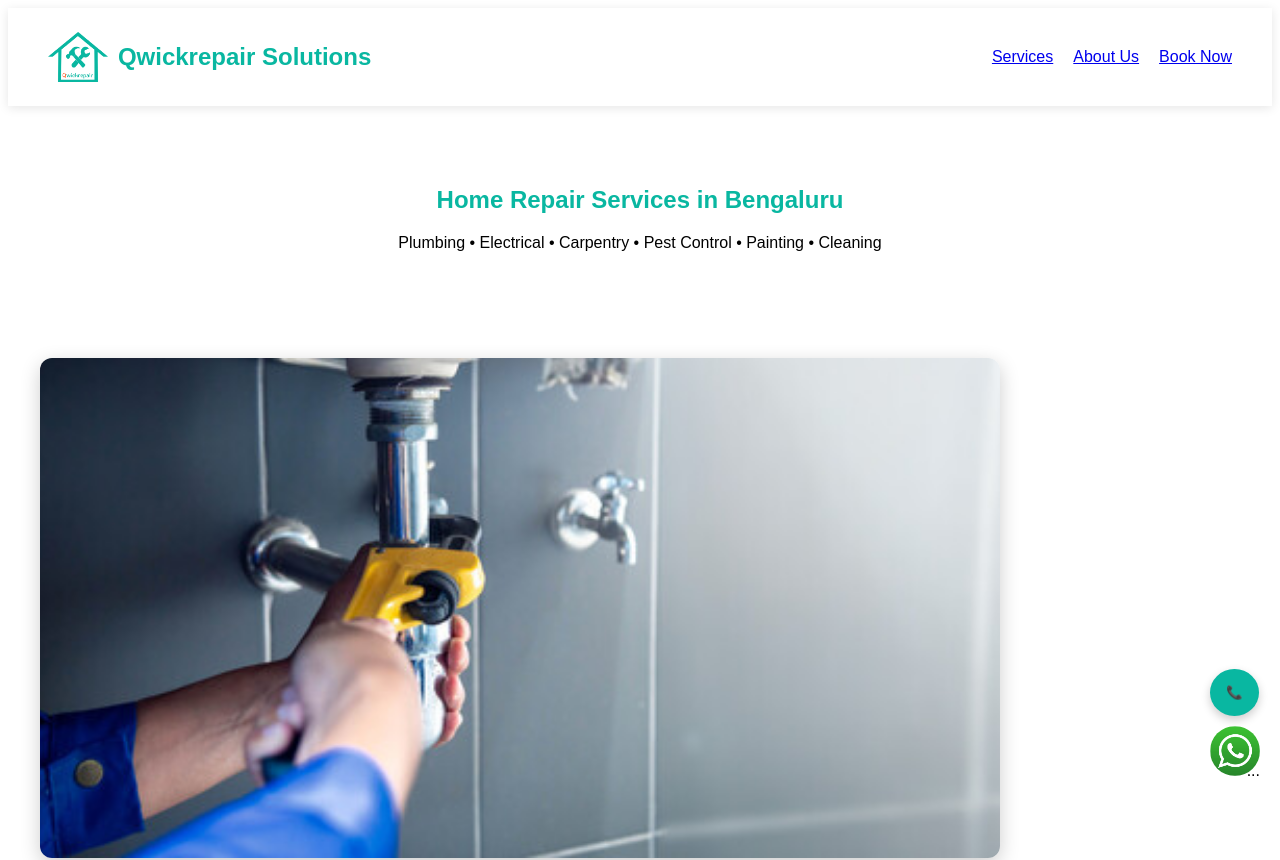
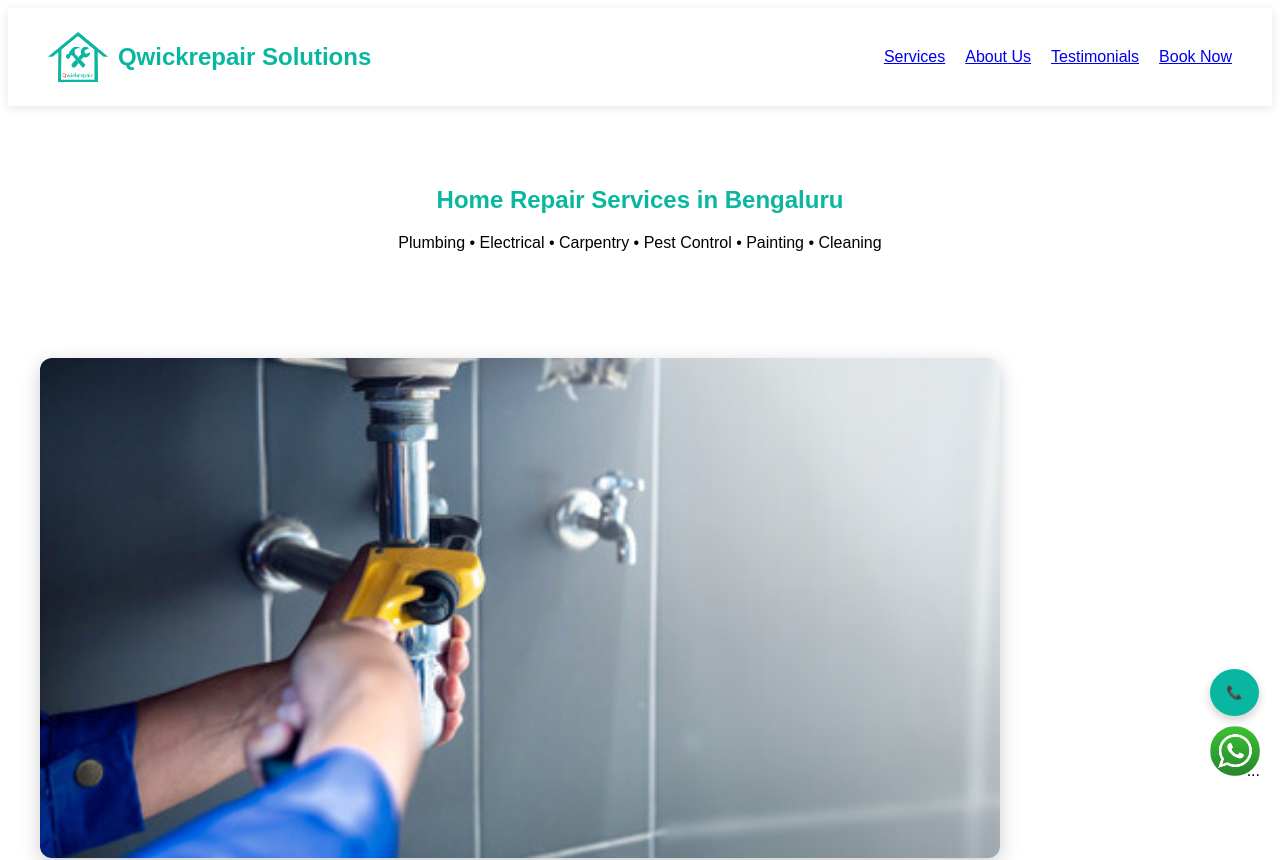
Before and after one commit to Qwickrepair/Qwickrepair_Solution, a Next.js app: page / in a window 1280 px wide. Shown: the top 860 px of the page. Built offline with nearby package versions, Linux system fonts and the light colour scheme.

Commit message:
Update page.js

```diff
--- a/app/page.js
+++ b/app/page.js
@@ -102,6 +102,7 @@ boxShadow:"0 2px 10px rgba(0,0,0,0.1)"
 <div style={{display:"flex",gap:"20px"}}>
 <a href="#services">Services</a>
 <a href="#about">About Us</a>
+<a href="#about">Testimonials</a>
 <a href="#booking">Book Now</a>
 </div>
 
```
